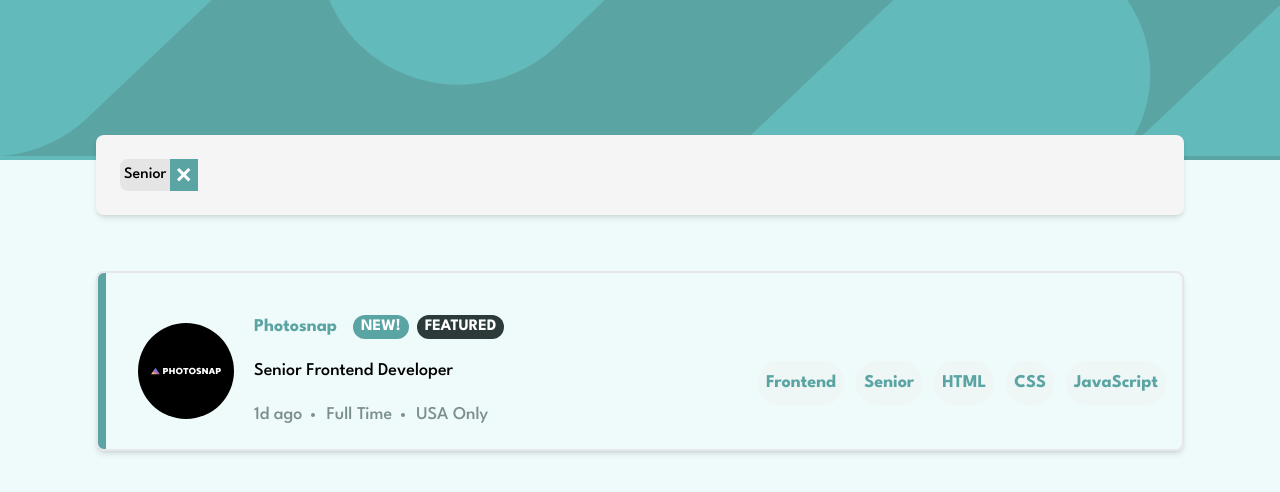
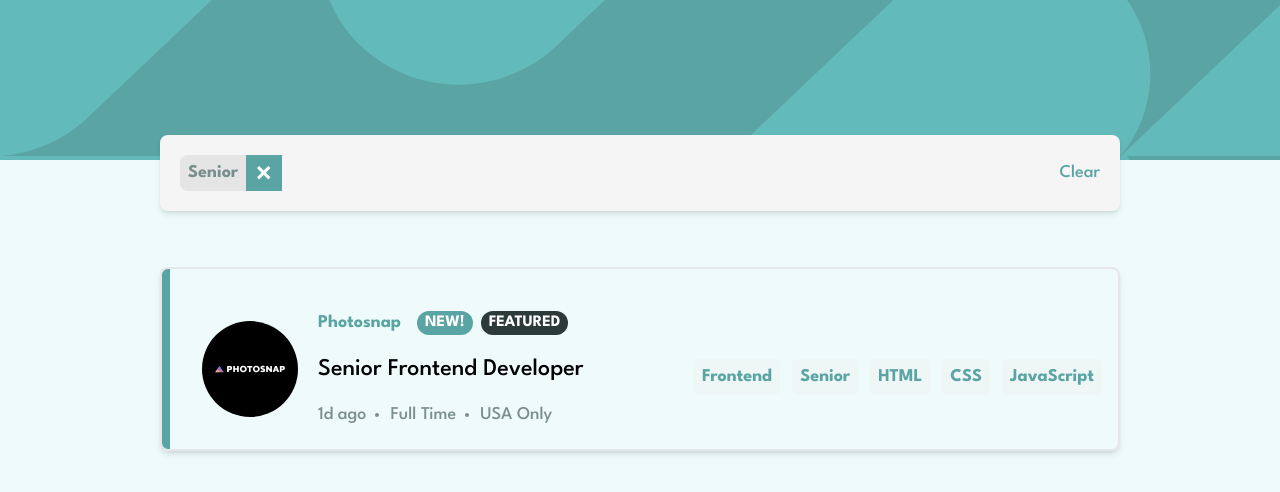
Before and after one commit to Joadevy/Job-listing-app, a React (Vite) app: page / in a window 1280 px wide. Both pictures are taken after a click on the button "Senior". Shown: the top 492 px of the page. Built offline with nearby package versions, Linux system fonts and the light colour scheme.

Commit message:
Small visual details

```diff
--- a/src/Ad.tsx
+++ b/src/Ad.tsx
@@ -47,7 +47,7 @@ const Ad: FC<Props> = ({ ad, setFilter }): JSX.Element => {
           ) : null}
         </div>
 
-        <h1>{position}</h1>
+        <h1 className="lg:text-2xl hover:text-primary-cyan">{position}</h1>
 
         <ul className="flex gap-6 text-neutral-cyan-300">
           <li className="">{postedAt}</li>
@@ -59,14 +59,14 @@ const Ad: FC<Props> = ({ ad, setFilter }): JSX.Element => {
 
         <div className="flex gap-3 flex-wrap text-primary-cyan font-bold lg:absolute lg:right-0 lg:top-1/2 lg:mx-4">
           <button
-            className="bg-neutral-cyan-200 p-2 rounded-full"
+            className="bg-neutral-cyan-200 px-2 py-1 rounded-md hover:text-neutral-cyan-100 hover:bg-primary-cyan"
             onClick={() => setFilter(role)}
             onKeyPress={() => setFilter(role)}
           >
             {role}
           </button>
           <button
-            className="bg-neutral-cyan-200 p-2 rounded-full"
+            className="bg-neutral-cyan-200 px-2 py-1 rounded-md hover:text-neutral-cyan-100 hover:bg-primary-cyan"
             onClick={() => setFilter(level)}
             onKeyPress={() => setFilter(level)}
           >
@@ -75,7 +75,7 @@ const Ad: FC<Props> = ({ ad, setFilter }): JSX.Element => {
           {languages?.map((language, index) => (
             <button
               key={index}
-              className="bg-neutral-cyan-200 p-2 rounded-full"
+              className="bg-neutral-cyan-200 px-2 py-1 rounded-md hover:text-neutral-cyan-100 hover:bg-primary-cyan"
               onClick={() => setFilter(language)}
               onKeyPress={() => setFilter(language)}
             >
@@ -85,7 +85,7 @@ const Ad: FC<Props> = ({ ad, setFilter }): JSX.Element => {
           {tools.map((tool) => (
             <button
               key={tool}
-              className="bg-neutral-cyan-200 p-2 rounded-full"
+              className="bg-neutral-cyan-200 px-2 py-1 rounded-md hover:text-neutral-cyan-100 hover:bg-primary-cyan"
               onClick={() => setFilter(tool)}
               onKeyPress={() => setFilter(tool)}
             >
--- a/src/App.tsx
+++ b/src/App.tsx
@@ -48,6 +48,10 @@ function App() {
     });
   };
 
+  const handleClear = () => {
+    setFilters(new Set());
+  };
+
   if (status === "loading") return <div>Loading...</div>;
 
   return (
@@ -55,7 +59,8 @@ function App() {
       <header className="h-32 bg-primary-cyan bg-hero-mobile-pattern lg:h-40 lg:bg-hero-desktop-pattern" />
 
       {filters.size ? (
-        <div className="flex flex-wrap gap-4 m-5 p-6 bg-neutral-100 relative z-10 mt-[-25px] shadow-md rounded-lg lg:mx-24">
+        <div className="flex mx-5 justify-between bg-neutral-100 relative z-10 mt-[-25px] shadow-md rounded-lg lg:mx-40  ease-out">
+          <div className="flex flex-wrap gap-4 m-5">
             {Array.from(filters).map((filter) => (
               <Filter
                 key={filter}
@@ -64,9 +69,17 @@ function App() {
               />
             ))}
           </div>
+          <button
+            className="text-primary-cyan text-lg hover:underline m-5"
+            onClick={handleClear}
+            onKeyPress={handleClear}
+          >
+            Clear
+          </button>
+        </div>
       ) : null}
 
-      <main className="flex flex-col gap-10 mx-5 my-14 lg:mx-24">
+      <main className="flex flex-col gap-10 mx-5 my-14 lg:mx-40">
         {handleFilter().map((ad: adProps) => (
           <Ad key={ad.id} ad={ad} setFilter={handleAddFilter} />
         ))}
--- a/src/Filter.tsx
+++ b/src/Filter.tsx
@@ -8,9 +8,11 @@ type props = {
 const Filter: FC<props> = ({ filter, removeFilter }) => {
   return (
     <div className="flex bg-neutral-200 border-2 rounded-lg border-none relative z-0">
-      <div className="p-1 mr-7">{filter} </div>
+      <div className="px-2 py-1 mr-7 text-neutral-cyan-300 font-bold lg:mr-9 lg:text-lg">
+        {filter}{" "}
+      </div>
       <button
-        className="w-7 h-full bg-primary-cyan absolute right-0 z-[-5]"
+        className="w-7 lg:w-9 h-full bg-primary-cyan absolute right-0 z-[-5] hover:bg-neutral-cyan-400"
         onClick={() => removeFilter(filter)}
         onKeyPress={() => removeFilter(filter)}
       >
```
Lines whose indentation alone changed are shown as unchanged.
